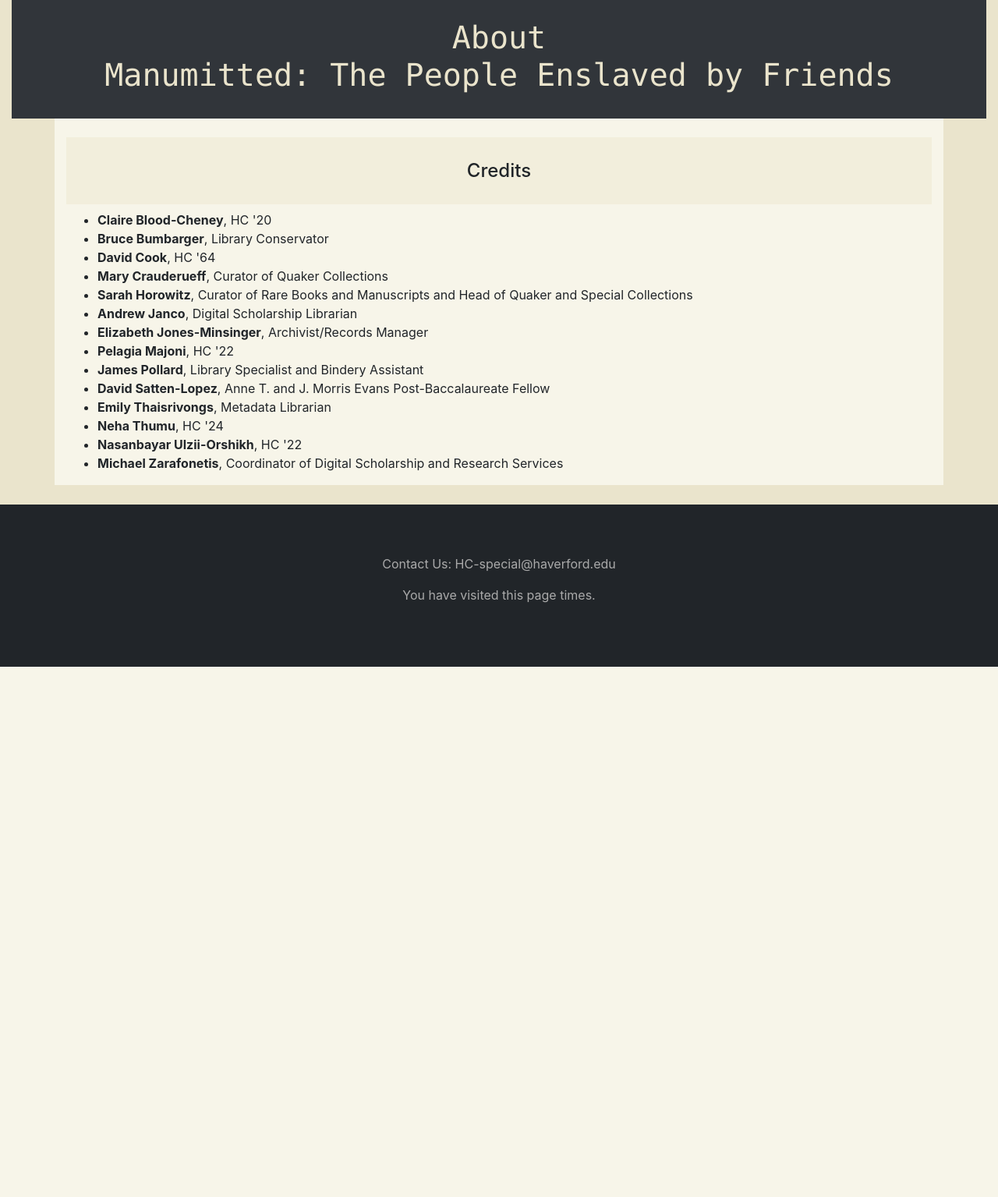
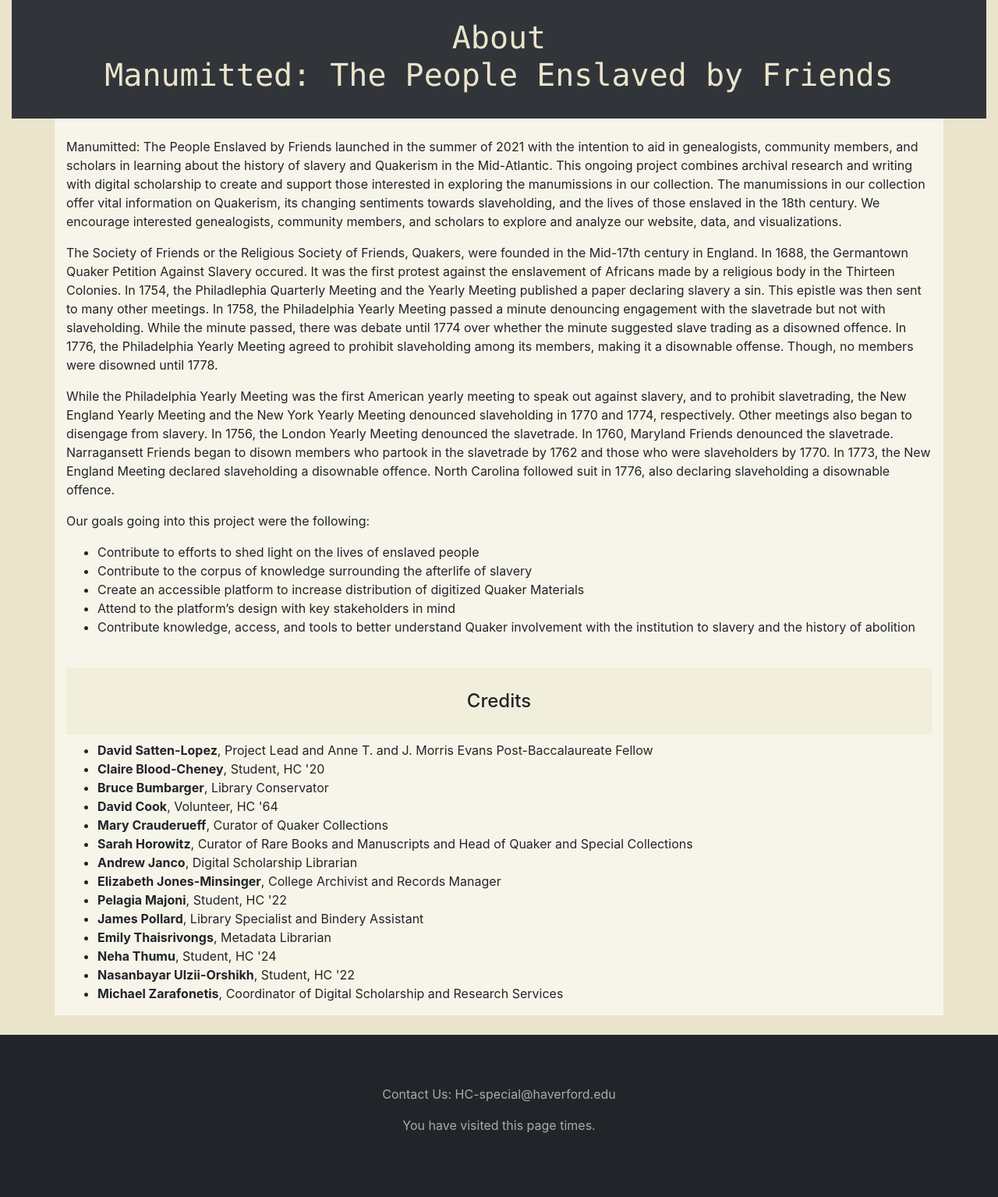
Before and after one commit to HCDigitalScholarship/manumissions, a Django app: template catalog/templates/about.html in a window 1280 px wide. Shown: the part 56-1591 px from the top of the page at 78% size. Before the commit the page ends 911 px from the top, so only its background shows below. Run offline with Django 3.2, Linux system fonts and the light colour scheme; the template is opened without the code that fills it, so the values that code supplies are empty; some libraries are stand-ins or nearby versions.

Commit message:
updates to about.html

```diff
--- a/catalog/templates/about.html
+++ b/catalog/templates/about.html
@@ -12,21 +12,42 @@
   <div class="row">
     <div class="col-md-12" style="background: rgb(247, 245, 233);">
       <br>
+      <p>Manumitted: The People Enslaved by Friends launched in the summer of 2021 with the intention to aid in genealogists, community members, and scholars in learning about the history of slavery and Quakerism in the Mid-Atlantic. This ongoing project combines archival research and writing with digital scholarship to create and support those interested in exploring the manumissions in our collection. The manumissions in our collection offer vital information on Quakerism, its changing sentiments towards slaveholding, and the lives of those enslaved in the 18th century. We encourage interested genealogists, community members, and scholars to explore and analyze our website, data, and visualizations.</p>
+      <p>The Society of Friends or the Religious Society of Friends, Quakers, were founded in the Mid-17th century in England. In 1688, the Germantown Quaker Petition Against Slavery occured. It was the first protest against the enslavement of Africans made by a religious body in the Thirteen Colonies. In 1754, the Philadlephia Quarterly Meeting and the Yearly Meeting published a paper declaring slavery a sin. This epistle was then sent to many other meetings. In 1758, the Philadelphia Yearly Meeting passed a minute denouncing engagement with the slavetrade but not with slaveholding. While the minute passed, there was debate until 1774 over whether the minute suggested slave trading as a disowned offence. In 1776, the Philadelphia Yearly Meeting agreed to prohibit slaveholding among its members, making it a disownable offense. Though, no members were disowned until 1778.</p>
+      <p>While the Philadelphia Yearly Meeting was the first American yearly meeting to speak out against slavery, and to prohibit slavetrading, the New England Yearly Meeting and the New York Yearly Meeting denounced slaveholding in 1770 and 1774, respectively. Other meetings also began to disengage from slavery.  In 1756, the London Yearly Meeting denounced the slavetrade. In 1760, Maryland Friends denounced the slavetrade. Narragansett Friends began to disown members who partook in the slavetrade by 1762 and those who were slaveholders by 1770. In 1773, the New England Meeting declared slaveholding a disownable offence. North Carolina followed suit in 1776, also declaring slaveholding a disownable offence.</p>
+
+      <p>Our goals going into this project were the following:<br>
+        <ul>
+          <li>Contribute to efforts to shed light on the lives of enslaved people</li>
+          <li>Contribute to the corpus of knowledge surrounding the afterlife of slavery</li>
+          <li>Create an accessible platform to increase distribution of digitized Quaker Materials</li>
+          <li>Attend to the platform’s design with key stakeholders in mind</li>
+          <li>Contribute knowledge, access, and tools to better understand Quaker involvement with the institution to slavery and the history of abolition</li>
+        </ul>
+      </p>
+    </div>
+  </div>
+</div>
+
+<div class="container">
+  <div class="row">
+    <div class="col-md-12" style="background: rgb(247, 245, 233);">
+      <br>
       <h4 class="text-center" style="background: rgb(242, 238, 220);"><br>Credits<br><br></h4>
         <ul>
-          <li><b>Claire Blood-Cheney</b>, HC '20</li>
+          <li><b>David Satten-Lopez</b>, Project Lead and Anne T. and J. Morris Evans Post-Baccalaureate Fellow</li>
+          <li><b>Claire Blood-Cheney</b>, Student, HC '20</li>
           <li><b>Bruce Bumbarger</b>, Library Conservator</li>
-          <li><b>David Cook</b>, HC '64</li>
+          <li><b>David Cook</b>, Volunteer, HC '64</li>
           <li><b>Mary Crauderueff</b>, Curator of Quaker Collections</li>
           <li><b>Sarah Horowitz</b>, Curator of Rare Books and Manuscripts and Head of Quaker and Special Collections</li>
           <li><b>Andrew Janco</b>, Digital Scholarship Librarian</li>
-          <li><b>Elizabeth Jones-Minsinger</b>, Archivist/Records Manager</li>
-          <li><b>Pelagia Majoni</b>, HC '22</li>
+          <li><b>Elizabeth Jones-Minsinger</b>, College Archivist and Records Manager</li>
+          <li><b>Pelagia Majoni</b>, Student, HC '22</li>
           <li><b>James Pollard</b>, Library Specialist and Bindery Assistant</li>
-          <li><b>David Satten-Lopez</b>, Anne T. and J. Morris Evans Post-Baccalaureate Fellow</li>
           <li><b>Emily Thaisrivongs</b>, Metadata Librarian</li>
-          <li><b>Neha Thumu</b>, HC '24</li>
-          <li><b>Nasanbayar Ulzii-Orshikh</b>, HC '22</li>
+          <li><b>Neha Thumu</b>, Student, HC '24</li>
+          <li><b>Nasanbayar Ulzii-Orshikh</b>, Student, HC '22</li>
           <li><b>Michael Zarafonetis</b>, Coordinator of Digital Scholarship and Research Services</li>
         </ul>
       </div>
```
Also changed, not shown: catalog/templates/index.html (+1 -10 lines).
